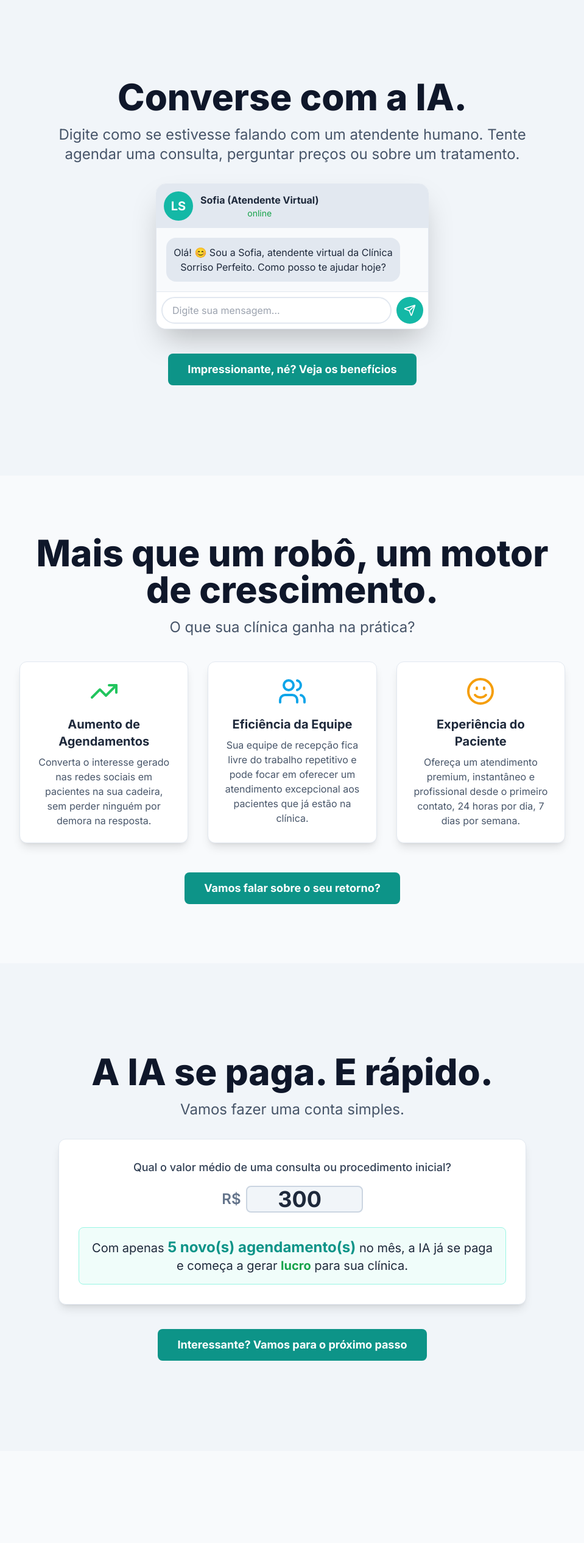
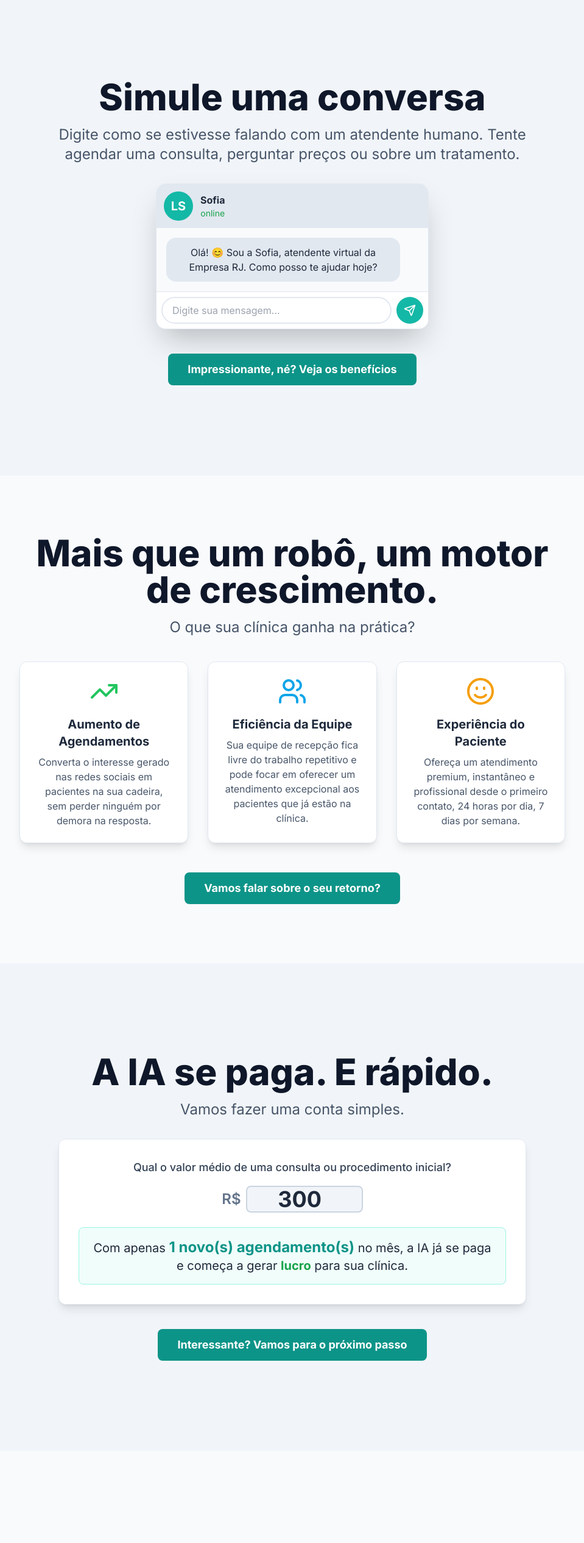
Before and after one commit to thiagoddsm/chatbot-clinica-apresentacao, a plain HTML site: page index.html in a window 1280 px wide. Shown: the part 1620-4151 px from the top of the page at 61% size, without its empty margins (160-1119 px from the left). Drawn offline with nearby package versions, Linux system fonts and the light colour scheme.

Commit message:
Update index.html

```diff
--- a/index.html
+++ b/index.html
@@ -3,7 +3,7 @@
 <head>
     <meta charset="UTF-8">
     <meta name="viewport" content="width=device-width, initial-scale=1.0">
-    <title>Apresentação Interativa: IA para Clínicas</title>
+    <title>Funcionário IA</title>
 
     <script src="https://cdn.tailwindcss.com"></script>
 
@@ -111,14 +111,14 @@
 
         <section id="slide3" class="slide w-full bg-slate-100">
             <div class="w-full max-w-3xl text-center">
-                <h2 class="text-4xl md:text-6xl font-extrabold text-slate-900">Converse com a IA.</h2>
+                <h2 class="text-4xl md:text-6xl font-extrabold text-slate-900">Simule uma conversa</h2>
                 <p class="mt-4 text-lg md:text-2xl text-slate-600">Digite como se estivesse falando com um atendente humano. Tente agendar uma consulta, perguntar preços ou sobre um tratamento.</p>
 
                 <div class="mt-8 w-full max-w-md mx-auto bg-white rounded-2xl shadow-2xl border border-slate-200 overflow-hidden flex flex-col">
                     <div class="bg-slate-200 p-3 flex items-center">
                         <div class="w-12 h-12 rounded-full bg-teal-500 flex items-center justify-center text-white font-bold text-xl mr-3">LS</div>
                         <div>
-                            <p class="font-bold text-slate-800">Sofia (Atendente Virtual)</p>
+                            <p class="font-bold text-slate-800">Sofia</p>
                             <p class="text-sm text-green-600">online</p>
                         </div>
                     </div>
@@ -188,8 +188,8 @@
                 </div>
                 <div class="mt-10 text-slate-500">
                     <p>Ou entre em contato:</p>
-                    <p class="font-semibold">[Seu Nome]</p>
-                    <p>[Seu Telefone / WhatsApp]</p>
+                    <p class="font-semibold">Thiago Moura ou Henrique Longobuco</p>
+                    <p>21 98900-1302 ou 21 98797-2005</p>
                 </div>
             </div>
         </section>
@@ -309,7 +309,7 @@
         function startChat() {
             chatWindow.innerHTML = '';
             conversationHistory = [];
-            const initialBotMessage = 'Olá! 😊 Sou a Sofia, atendente virtual da Clínica Sorriso Perfeito. Como posso te ajudar hoje?';
+            const initialBotMessage = 'Olá! 😊 Sou a Sofia, atendente virtual da Empresa RJ. Como posso te ajudar hoje?';
 
             showTypingIndicator();
              setTimeout(() => {
@@ -334,7 +334,7 @@
         // Calculadora de ROI
         const valorInput = document.getElementById('consulta-valor');
         const roiResult = document.getElementById('roi-result');
-        const custoMensalIA = 1500;
+        const custoMensalIA = 300;
         function calculateROI() {
             const valorConsulta = parseFloat(valorInput.value) || 0;
             if (valorConsulta > 0) {
```
